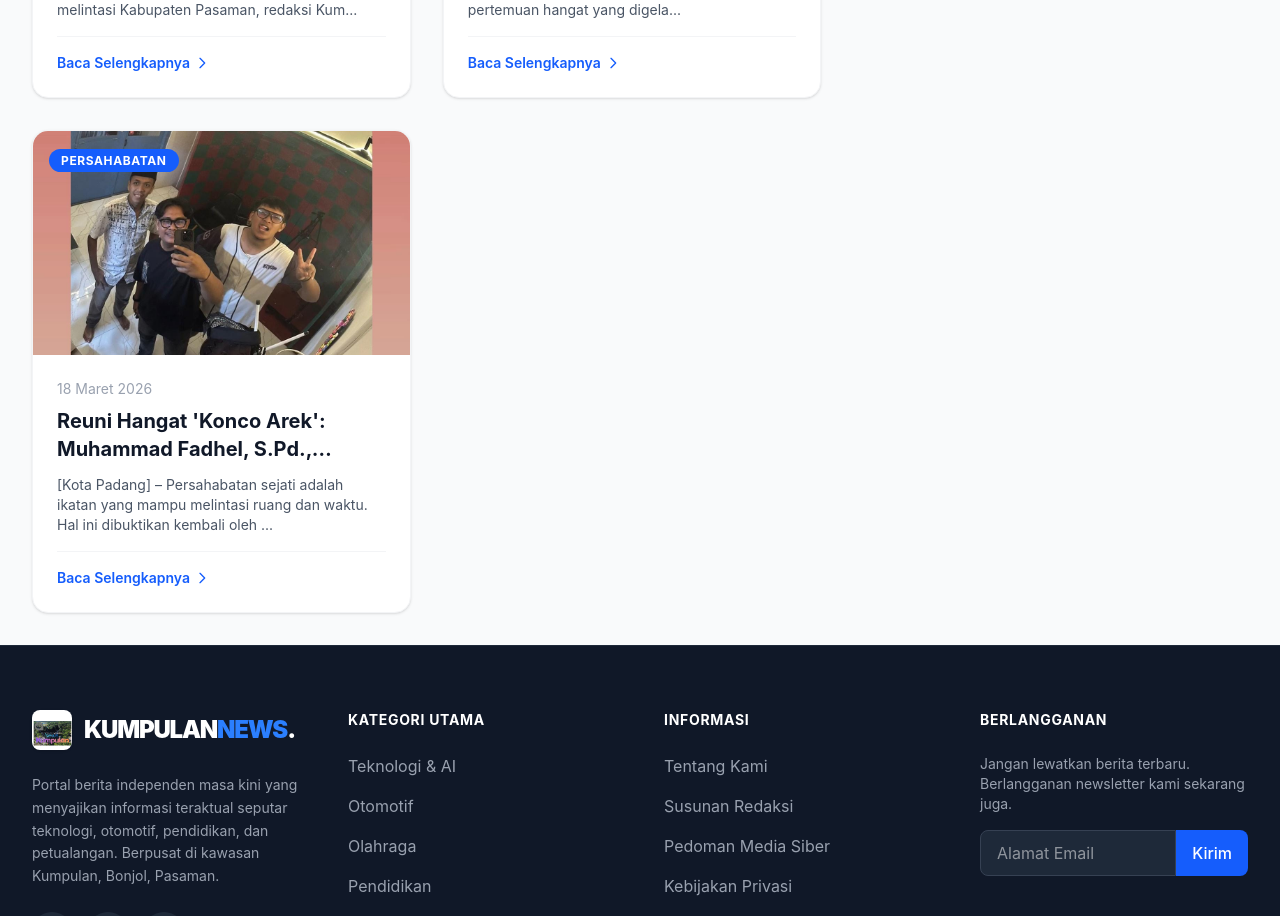
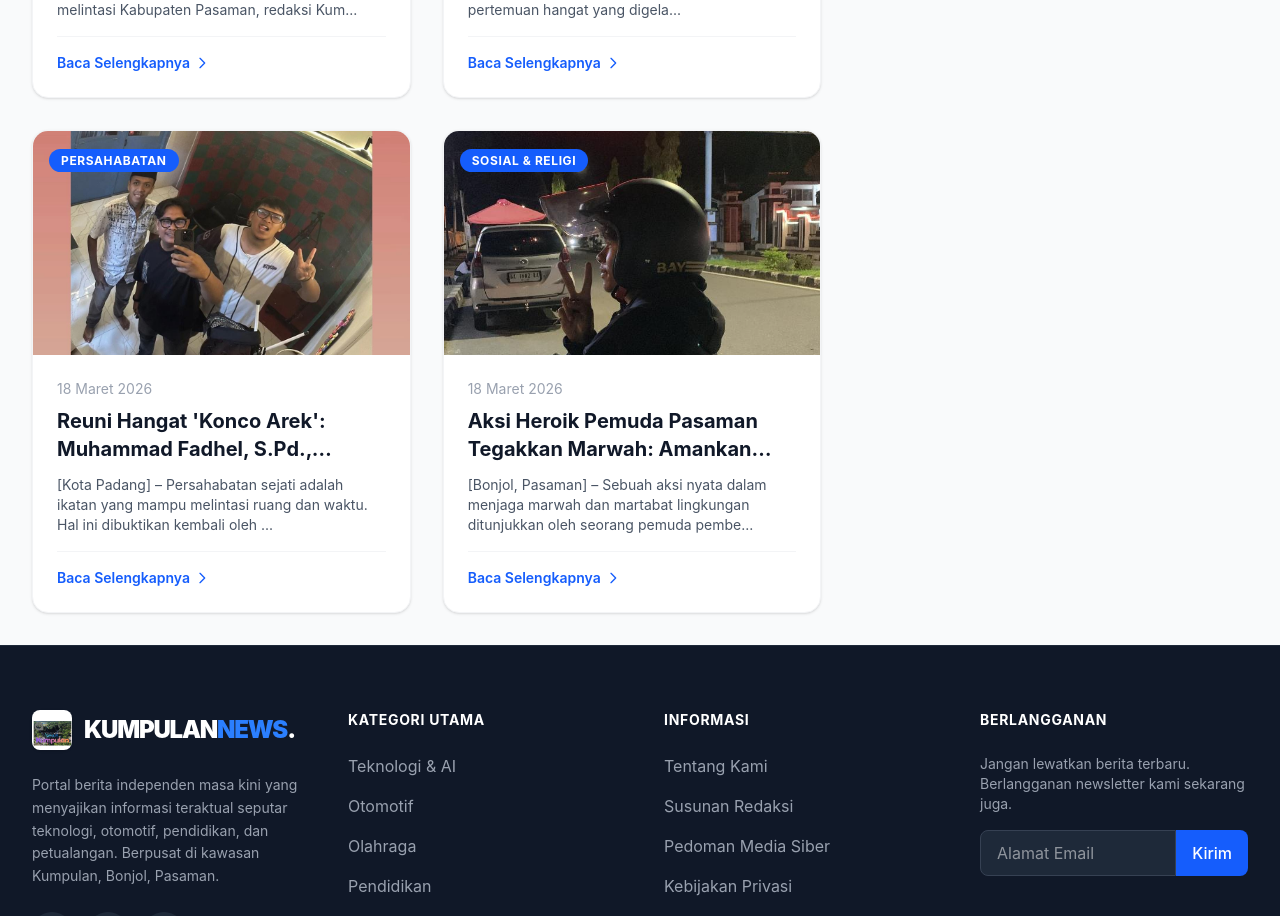
Before and after one commit to minangcoding/Kumpulan, a React (Vite) app: page / in a window 1280 px wide. Shown: the part 4881-5797 px from the top of the page. Built offline with nearby package versions, Linux system fonts and the light colour scheme.

Commit message:
Final: Full admin

```diff
--- a/src/data/newsData.js
+++ b/src/data/newsData.js
@@ -313,5 +313,20 @@ Istilah "konco arek" sangat tepat menggambarkan hubungan mereka. Bukan sekadar t
 **Ceria di Amiga Photo Box**
 Untuk mengunci kenangan dalam bentuk fisik, mereka memilih Amiga Photo Box sebagai destinasi utama. Suasana penuh tawa pecah saat ketiganya berpose spontan di depan kamera, mencoba berbagai gaya yang mengingatkan mereka pada masa-masa seru di sekolah dulu. Bagi mereka, hasil foto box tersebut bukan sekadar gambar, melainkan simbol bahwa meskipun waktu terus berjalan, kedekatan dan kekompakan mereka tidak akan pernah luntur.`,
   isHeadline: false,
-}
+},
+{
+  id: 18,
+  title: "Aksi Heroik Pemuda Pasaman Tegakkan Marwah: Amankan Pelaku Tindak Asusila demi Penegakan Hukum Islam",
+  category: "Sosial & Religi",
+  date: "18 Maret 2026",
+  image: "/Pebri.png",
+  content: `**[Bonjol, Pasaman]** – Sebuah aksi nyata dalam menjaga marwah dan martabat lingkungan ditunjukkan oleh seorang pemuda pemberani di kawasan Pasaman. Dengan kesigapan dan keberanian tinggi, pemuda ini berhasil melakukan tindakan pencegahan serta mengamankan sepasang oknum di bawah umur yang kedapatan melakukan aksi tidak senonoh di ruang publik.
+
+**Menjaga Marwah di Tengah Minimnya Edukasi**
+Peristiwa yang memprihatinkan ini melibatkan pelaku yang tergolong masih sangat belia dan dinilai masih minim mendapatkan pendidikan serta bimbingan moral yang memadai. Melihat adanya penyimpangan yang mencederai nilai-nilai agama, sang pemuda pemberani tersebut mengambil langkah tegas untuk menghentikan perbuatan tersebut sebelum berkembang menjadi tindakan yang lebih jauh. Tindakan ini dilakukan sebagai bentuk nyata kepedulian terhadap penegakan hukum Islam dan norma sosial yang berlaku di tengah masyarakat.
+
+**Komitmen Amar Ma'ruf Nahi Munkar**
+Aksi penangkapan ini berjalan dengan tertib guna menghindari hal-hal yang tidak diinginkan. Sang pemuda menekankan bahwa apa yang dilakukannya adalah bentuk tanggung jawab kolektif untuk melindungi generasi muda dari pergaulan bebas. Harapannya, kejadian ini menjadi pengingat bagi para orang tua dan pendidik untuk lebih memperketat pengawasan serta membekali anak-anak dengan pemahaman agama yang kuat agar kehormatan diri dan daerah tetap terjaga.`,
+  isHeadline: false,
+},
 ];
```
Also changed, not shown: public/Pebri.png (added).
